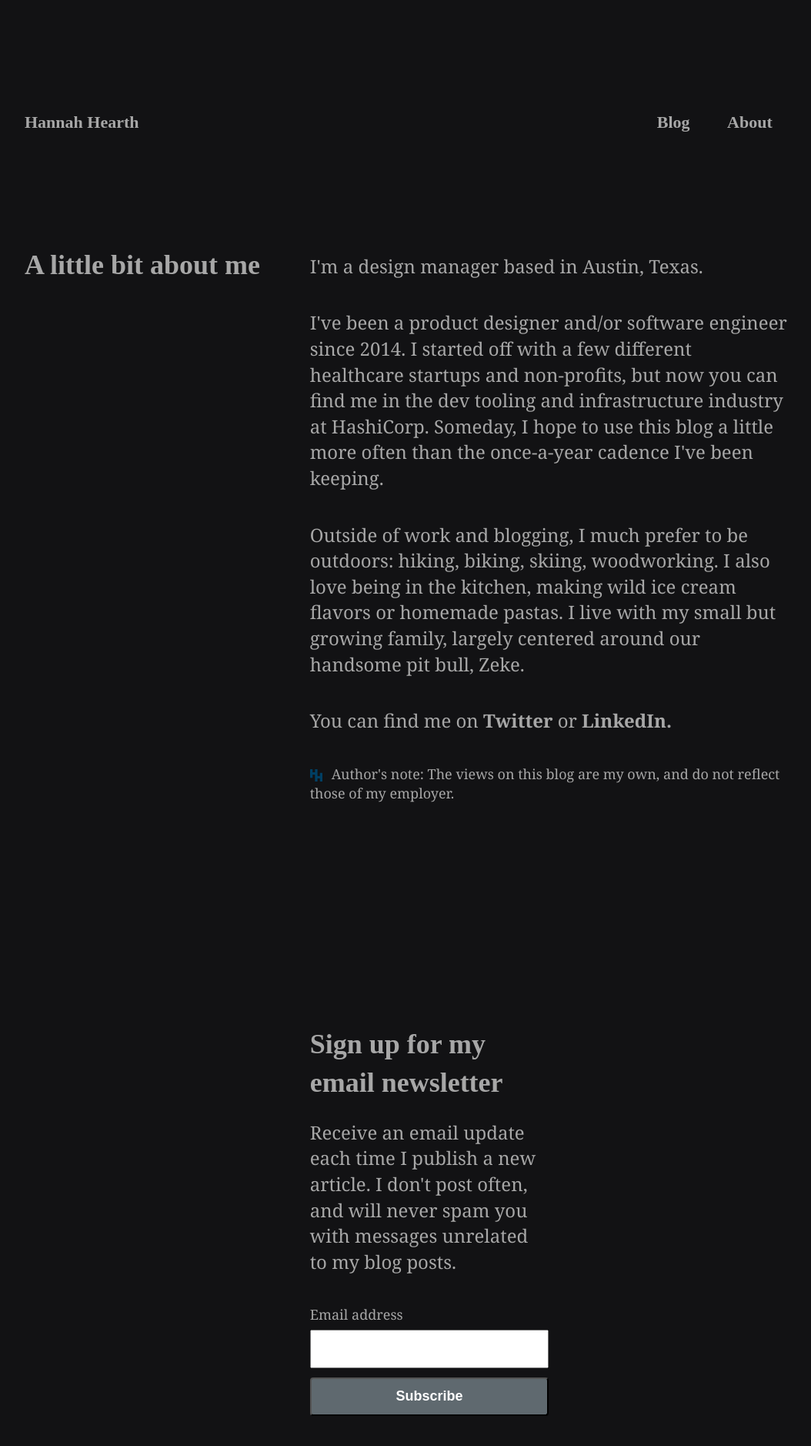
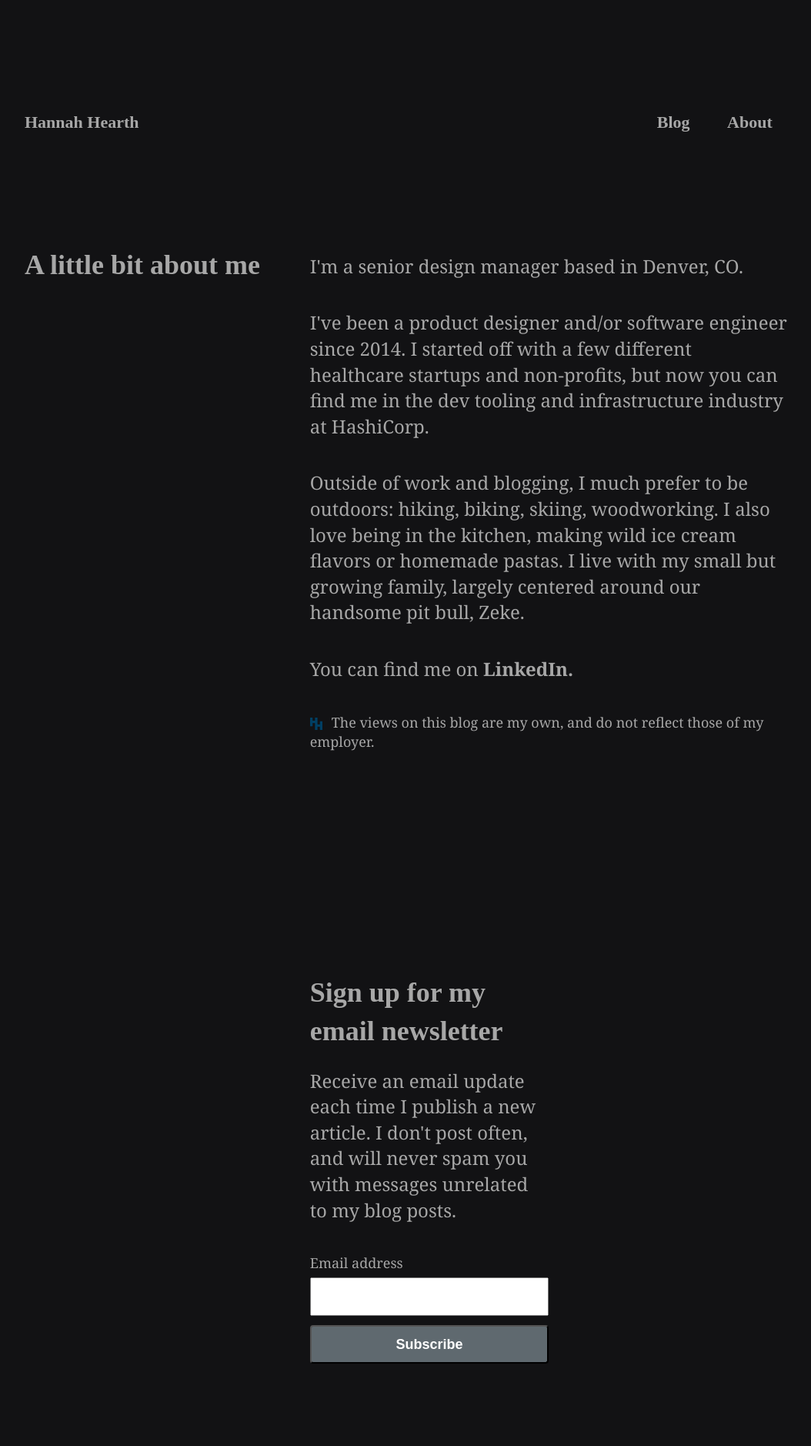
Before and after one commit to hannahhearth/hannahhearth.github.io, a Jekyll site: the page built from about.html, in a window 1280 px wide. Shown: the top 1878 px of the page at 77% size, without its empty margins (112-1166 px from the left). Built offline with Jekyll 4.4.1, drawn with Linux system fonts in a browser that asks for light colours; some web fonts are replaced; a script that is not in the unit is left out.

Commit message:
Updated location on About page

```diff
--- a/about.html
+++ b/about.html
@@ -2,25 +2,22 @@
 layout: post
 sidebar_image: ice_cream_1
 title: A little bit about me
-description: I’m a design manager, based in Austin, working at HashiCorp.
+description: I’m a senior design manager, based in Denver, working at HashiCorp.
 ---
 
-<p>I'm a design manager based in Austin, Texas.</p>
+<p>I'm a senior design manager based in Denver, CO.</p>
 
 <p>I've been a product designer and/or software engineer since
 2014. I started off with a few different healthcare startups and non-profits, but
-now you can find me in the dev tooling and infrastructure industry at HashiCorp.
-Someday, I hope to use this blog a little more often than the once-a-year cadence
-I've been keeping.</p>
+now you can find me in the dev tooling and infrastructure industry at HashiCorp.</p>
 
 <p>Outside of work and blogging, I much prefer to be outdoors: hiking, biking,
 skiing, woodworking. I also love being in the kitchen, making wild
 ice cream flavors or homemade pastas. I live with my small but
 growing family, largely centered around our handsome pit bull, Zeke.</p>
 
-<p>You can find me on <a href="https://twitter.com/hannahohearth"
-                         target="_blank">Twitter</a> or <a href="https://www.linkedin.com/in/hannah-hearth-771a0a22/"
+<p>You can find me on <a href="https://www.linkedin.com/in/hannah-hearth-771a0a22/"
                                                            target="_blank">LinkedIn.</a></p>
 
-<span class="note">Author's note: The views on this blog are my own, and do not
+<span class="note">The views on this blog are my own, and do not
   reflect those of my employer.</span>
```
